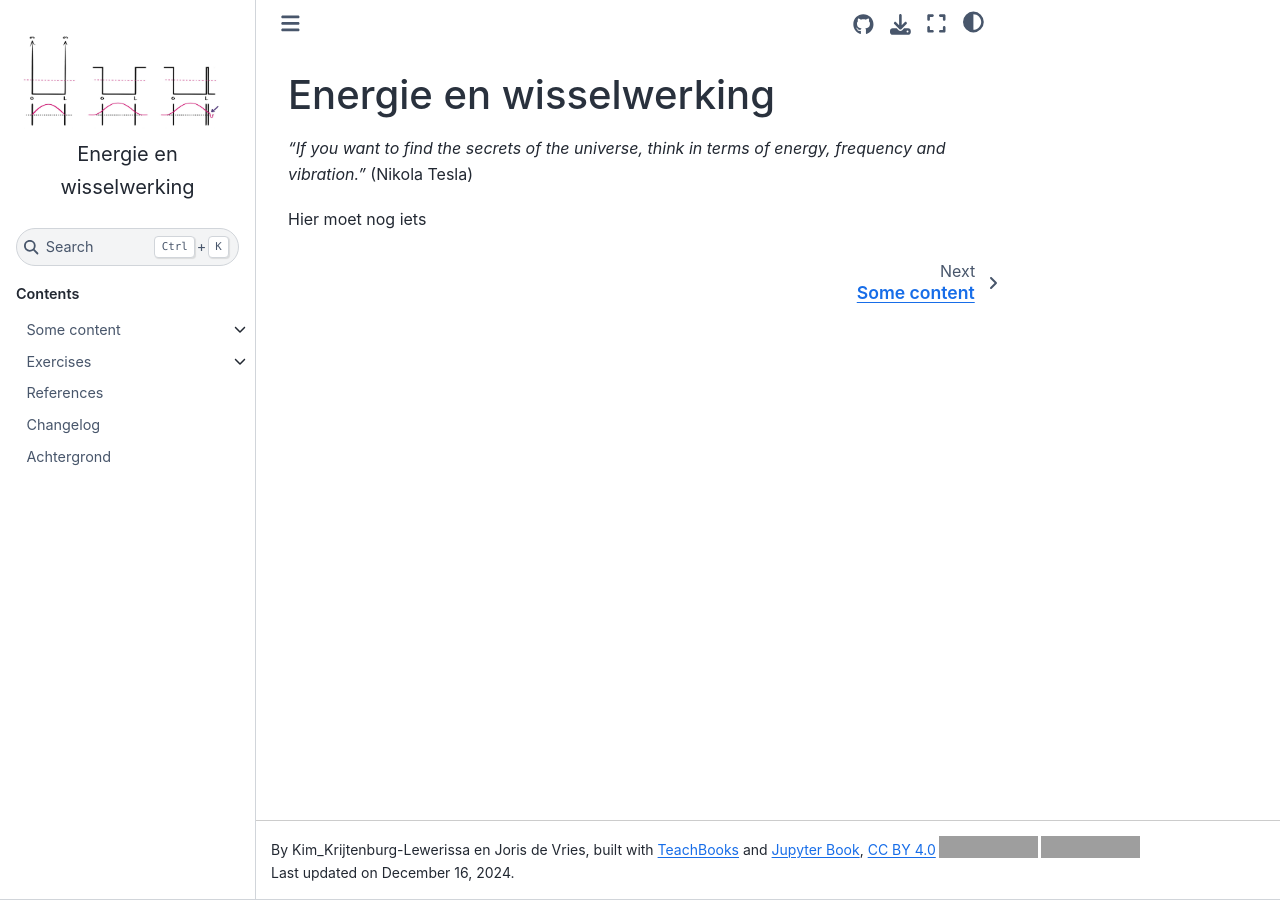
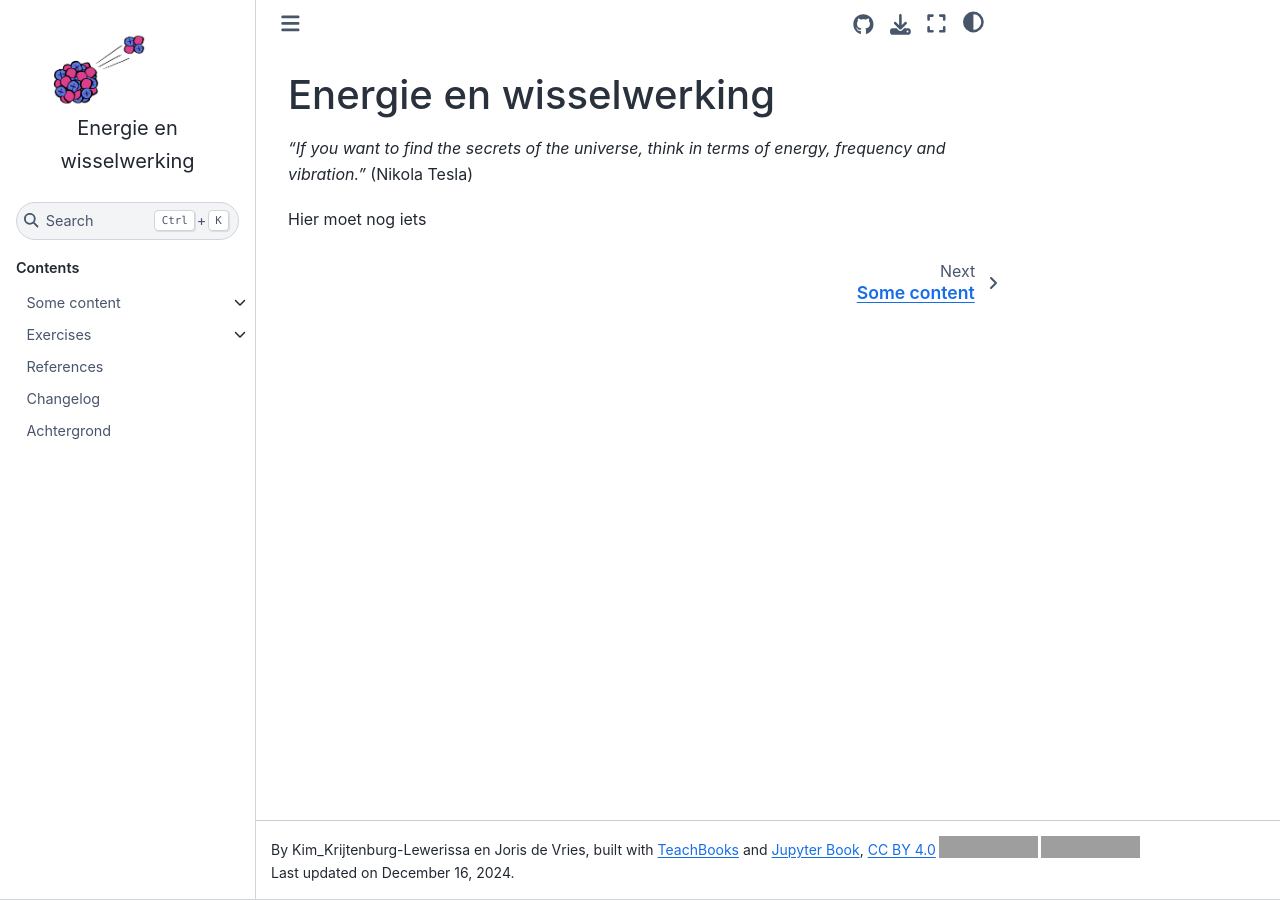
Before and after one commit to kimkrijt/epot, a Jupyter Book: the page built from book/intro.md, in a window 1280 px wide. Built offline with Jupyter Book 1.0.4 settings and Sphinx 7.4.7 and the Sphinx Book theme 1.1.4, drawn with Linux system fonts in a browser that asks for light colours; comment, search, counter and statistics services are not loaded; grey boxes are pictures that could not be loaded.

Commit message:
Update _config.yml

```diff
--- a/book/_config.yml
+++ b/book/_config.yml
@@ -21,8 +21,8 @@ sphinx:
     html_theme_options:
       logo:
         text: Energie en wisselwerking
-        image_light: putten.jpg # Put your logo for the light mode here (can be the same as image_dark)
-        image_dark: putten.jpg # Put your logo for the dark mode here (can be the same as image_light)
+        image_light: alpha.jpg # Put your logo for the light mode here (can be the same as image_dark)
+        image_dark: alpha.jpg # Put your logo for the dark mode here (can be the same as image_light)
       repository_url: "https://github.com/kimkrijt/epot" #add your own repo URL here
       path_to_docs: "book"
       repository_branch: "main"
```
